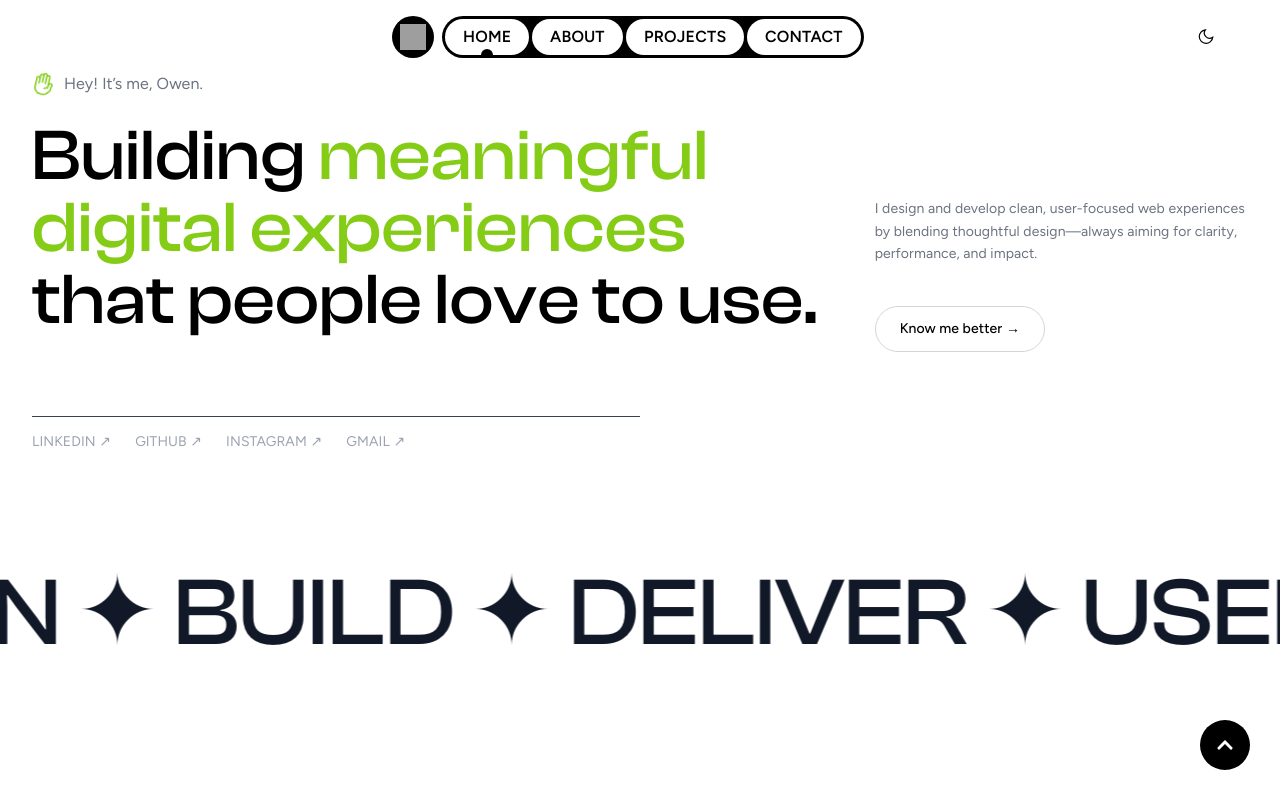
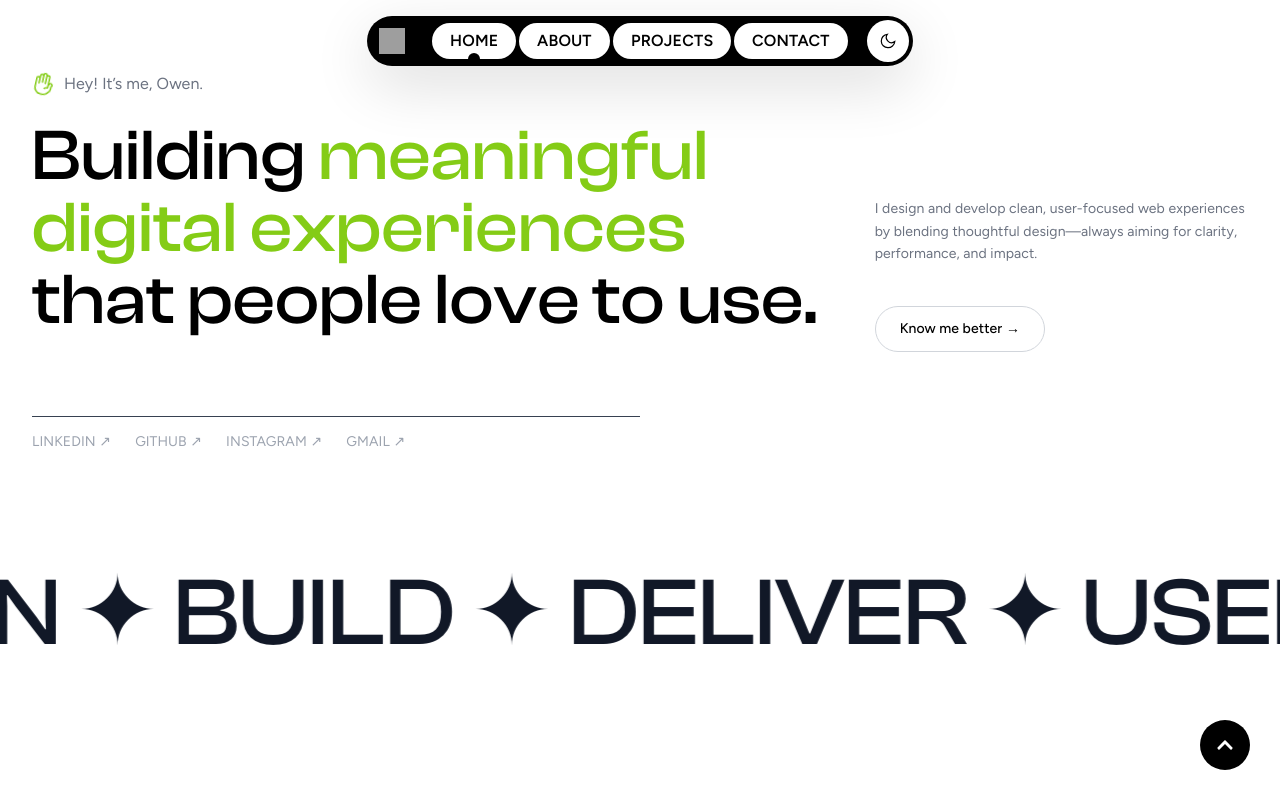
Before and after one commit to hoyitsowen/portfolio, a React (Create React App) app: page / in a window 1280 px wide. Shown: the top 800 px of the page. Built offline with nearby package versions, Linux system fonts and the light colour scheme; grey boxes are pictures that could not be loaded; a web font is replaced by a local one.

Commit message:
Enhance page transitions and scroll reveal effects; update navigation styles and theme toggle functionality

```diff
--- a/src/App.js
+++ b/src/App.js
@@ -1,5 +1,6 @@
-import React from 'react';
+import React, { useEffect } from 'react';
 import { BrowserRouter as Router, Routes, Route, useLocation } from 'react-router-dom';
+import { AnimatePresence, motion } from 'framer-motion';
 import Hero from './pages/Hero';
 import About from './pages/About';
 import AboutPage from './pages/AboutPage';
@@ -25,6 +26,32 @@ function App() {
 function AppContent() {
   const location = useLocation();
 
+  useEffect(() => {
+    if (typeof window === 'undefined') return;
+
+    const observer = new IntersectionObserver(
+      (entries) => {
+        entries.forEach((entry) => {
+          if (entry.isIntersecting) {
+            entry.target.classList.add('is-visible');
+          } else {
+            // keep visible once revealed - comment next line if you want toggle behavior
+            // entry.target.classList.remove('is-visible');
+          }
+        });
+      },
+      { root: null, rootMargin: '0px 0px -8% 0px', threshold: 0.08 }
+    );
+
+    const els = Array.from(document.querySelectorAll('section, [data-reveal], .reveal, .fade-in'));
+    els.forEach((el) => {
+      if (!el.classList.contains('reveal')) el.classList.add('reveal');
+      observer.observe(el);
+    });
+
+    return () => observer.disconnect();
+  }, []);
+
   return (
     <>
     <div className="selection:bg-lime-400 selection:text-black">
@@ -45,21 +72,67 @@ function AppContent() {
         hoveredPillTextColor="#ffffff"
         pillTextColor="#000000"
       />
-      <Routes>
-        <Route path="/" element={
-          <>
+      <AnimatePresence mode="wait">
+        <Routes location={location} key={location.pathname}>
+          <Route
+            path="/"
+            element={
+              <motion.div
+                className="page-motion"
+                initial={{ opacity: 0, y: 10 }}
+                animate={{ opacity: 1, y: 0, transition: { duration: 0.45 } }}
+                exit={{ opacity: 0, y: -10, transition: { duration: 0.35 } }}
+              >
                 <Hero />
                 <About />
                 <Projects />
                 <Skills />
                 <Testimonials />
                 <Footer />
-          </>
-        } />
-        <Route path="/about" element={<AboutPage />} />
-        <Route path="/projects" element={<ProjectsPage />} />
-        <Route path="/contact" element={<ContactPage />} />
+              </motion.div>
+            }
+          />
+          <Route
+            path="/about"
+            element={
+              <motion.div
+                className="page-motion"
+                initial={{ opacity: 0, y: 8 }}
+                animate={{ opacity: 1, y: 0, transition: { duration: 0.45 } }}
+                exit={{ opacity: 0, y: -8, transition: { duration: 0.35 } }}
+              >
+                <AboutPage />
+              </motion.div>
+            }
+          />
+          <Route
+            path="/projects"
+            element={
+              <motion.div
+                className="page-motion"
+                initial={{ opacity: 0, y: 8 }}
+                animate={{ opacity: 1, y: 0, transition: { duration: 0.45 } }}
+                exit={{ opacity: 0, y: -8, transition: { duration: 0.35 } }}
+              >
+                <ProjectsPage />
+              </motion.div>
+            }
+          />
+          <Route
+            path="/contact"
+            element={
+              <motion.div
+                className="page-motion"
+                initial={{ opacity: 0, y: 8 }}
+                animate={{ opacity: 1, y: 0, transition: { duration: 0.45 } }}
+                exit={{ opacity: 0, y: -8, transition: { duration: 0.35 } }}
+              >
+                <ContactPage />
+              </motion.div>
+            }
+          />
         </Routes>
+      </AnimatePresence>
       <ScrollToTop />
       </div>
     </>
--- a/src/components/PillNav.js
+++ b/src/components/PillNav.js
@@ -216,21 +216,14 @@ const PillNav = ({
   const isRouterLink = href => href && !isExternalLink(href);
 
   const cssVars = {
-    ['--base']: baseColor,
-    ['--pill-bg']: pillColor,
-    ['--hover-text']: hoveredPillTextColor,
-    ['--pill-text']: resolvedPillTextColor,
-    ['--nav-h']: '42px',
-    ['--logo']: '36px',
-    ['--pill-pad-x']: '18px',
-    ['--pill-gap']: '3px'
-  };
-
-  const styleVars = {
     '--base-color': baseColor,
     '--pill-color': pillColor,
-    '--pill-text-color': pillTextColor,
-    '--pill-text-hover-color': hoveredPillTextColor
+    '--pill-text-color': resolvedPillTextColor,
+    '--pill-text-hover-color': hoveredPillTextColor,
+    '--nav-h': '42px',
+    '--logo': '36px',
+    '--pill-pad-x': '18px',
+    '--pill-gap': '3px'
   };
 
   // Theme handling
@@ -259,12 +252,13 @@ const PillNav = ({
   }, [theme]);
 
   return (
-    <div className="absolute top-4 z-[1000] left-0 right-0 flex justify-center">
+    <div className="fixed top-4 z-[1000] left-0 right-0 flex justify-center">
       <nav
-        className={`pill-nav-root w-full max-w-7xl mx-auto flex items-center justify-between box-border px-4 md:px-0 ${className}`}
+        className={`pill-nav-root w-full max-w-7xl mx-auto flex items-center justify-center box-border px-4 md:px-0 ${className}`}
         aria-label="Primary"
         style={cssVars}
       >
+        <div className="pill-nav-inner">
           {isRouterLink(items?.[0]?.href) ? (
             <Link
               to={items[0].href}
@@ -304,10 +298,9 @@ const PillNav = ({
 
           <div
             ref={navItemsRef}
-          className="relative items-center rounded-full hidden md:flex ml-2"
+            className="relative items-center hidden md:flex ml-2"
             style={{
-            height: 'var(--nav-h)',
-            background: 'var(--base, #000)'
+              height: 'var(--nav-h)'
             }}
           >
             <ul
@@ -319,8 +312,8 @@ const PillNav = ({
               const isActive = activeHref === item.href;
 
               const pillStyle = {
-                background: 'var(--pill-bg, #fff)',
-                color: 'var(--pill-text, var(--base, #000))',
+                background: 'var(--pill-color, #fff)',
+                color: 'var(--pill-text-color, var(--base-color, #000))',
                 paddingLeft: 'var(--pill-pad-x)',
                 paddingRight: 'var(--pill-pad-x)'
               };
@@ -330,7 +323,7 @@ const PillNav = ({
                   <span
                     className="hover-circle absolute left-1/2 bottom-0 rounded-full z-[1] block pointer-events-none"
                     style={{
-                      background: 'var(--base, #000)',
+                      background: 'var(--base-color, #000)',
                       willChange: 'transform'
                     }}
                     aria-hidden="true"
@@ -359,7 +352,7 @@ const PillNav = ({
                   {isActive && (
                     <span
                       className="absolute left-1/2 -bottom-[6px] -translate-x-1/2 w-3 h-3 rounded-full z-[4]"
-                      style={{ background: 'var(--base, #000)' }}
+                      style={{ background: 'var(--base-color, #000)' }}
                       aria-hidden="true"
                     />
                   )}
@@ -403,15 +396,34 @@ const PillNav = ({
           </div>
 
           <button
+            className="theme-toggle ml-2"
+            onClick={() => setTheme((t) => (t === 'light' ? 'dark' : 'light'))}
+            aria-label={theme === 'light' ? 'Switch to dark mode' : 'Switch to light mode'}
+            title={theme === 'light' ? 'Switch to dark mode' : 'Switch to light mode'}
+            aria-pressed={theme === 'dark'}
+          >
+            {theme === 'light' ? (
+              <svg className="theme-icon" viewBox="0 0 24 24" fill="none" stroke="currentColor" strokeWidth="1.6" aria-hidden="true" focusable="false">
+                <path d="M21 12.79A9 9 0 1111.21 3 7 7 0 0021 12.79z" />
+              </svg>
+            ) : (
+              <svg className="theme-icon sun-icon" viewBox="0 0 24 24" fill="none" stroke="currentColor" strokeWidth="1.6" aria-hidden="true" focusable="false">
+                <circle cx="12" cy="12" r="4" />
+                <path d="M12 2v2M12 20v2M4.93 4.93l1.41 1.41M17.66 17.66l1.41 1.41M2 12h2M20 12h2M4.93 19.07l1.41-1.41M17.66 6.34l1.41-1.41" />
+              </svg>
+            )}
+          </button>
+
+          <button
             ref={hamburgerRef}
             onClick={toggleMobileMenu}
             aria-label="Toggle menu"
             aria-expanded={isMobileMenuOpen}
-          className="md:hidden rounded-full border-0 flex flex-col font-sans items-center justify-center gap-1 cursor-pointer p-0 relative"
+            className="md:hidden rounded-full border-0 flex flex-col font-sans items-center justify-center gap-1 cursor-pointer p-0 relative ml-2"
             style={{
               width: 'var(--nav-h)',
               height: 'var(--nav-h)',
-            background: 'var(--base, #000)'
+              background: 'var(--base-color, #000)'
             }}
           >
             <span
@@ -423,50 +435,33 @@ const PillNav = ({
               style={{ background: 'var(--pill-bg, #fff)' }}
             />
           </button>
-        {/* Theme toggle button (positioned via CSS to the right) */}
-        <button
-          className="theme-toggle"
-          onClick={() => setTheme((t) => (t === 'light' ? 'dark' : 'light'))}
-          aria-label={theme === 'light' ? 'Switch to dark mode' : 'Switch to light mode'}
-          title={theme === 'light' ? 'Switch to dark mode' : 'Switch to light mode'}
-          aria-pressed={theme === 'dark'}
-        >
-          {theme === 'light' ? (
-            // Moon icon
-            <svg className="theme-icon" viewBox="0 0 24 24" fill="none" stroke="currentColor" strokeWidth="1.6" aria-hidden="true" focusable="false">
-              <path d="M21 12.79A9 9 0 1111.21 3 7 7 0 0021 12.79z" />
-            </svg>
-          ) : (
-            // Sun icon
-            <svg className="theme-icon sun-icon" viewBox="0 0 24 24" fill="none" stroke="currentColor" strokeWidth="1.6" aria-hidden="true" focusable="false">
-              <circle cx="12" cy="12" r="4" />
-              <path d="M12 2v2M12 20v2M4.93 4.93l1.41 1.41M17.66 17.66l1.41 1.41M2 12h2M20 12h2M4.93 19.07l1.41-1.41M17.66 6.34l1.41-1.41" />
-            </svg>
-          )}
-        </button>
+        </div>
       </nav>
 
       <div
         ref={mobileMenuRef}
-        className="md:hidden absolute top-[3em] left-4 right-4 rounded-[27px] shadow-[0_8px_32px_rgba(0,0,0,0.12)] z-[998] origin-top"
+        className="pill-mobile-menu md:hidden absolute top-[3em] left-4 right-4 rounded-[27px] shadow-[0_8px_32px_rgba(0,0,0,0.12)] z-[998] origin-top"
+        aria-hidden={!isMobileMenuOpen}
         style={{
           ...cssVars,
-          background: 'var(--base, #f0f0f0)'
+          background: 'var(--base-color, #f0f0f0)'
         }}
       >
         <ul className="list-none m-0 p-[3px] flex flex-col gap-[3px]">
           {items.map(item => {
             const defaultStyle = {
-              background: 'var(--pill-bg, #fff)',
-              color: 'var(--pill-text, #fff)'
+              background: 'var(--pill-color, #fff)',
+              color: 'var(--pill-text-color, #000)'
             };
+
             const hoverIn = e => {
-              e.currentTarget.style.background = 'var(--base)';
-              e.currentTarget.style.color = 'var(--hover-text, #fff)';
+              e.currentTarget.style.background = 'var(--base-color, #000)';
+              e.currentTarget.style.color = 'var(--pill-text-hover-color, #fff)';
             };
+
             const hoverOut = e => {
-              e.currentTarget.style.background = 'var(--pill-bg, #fff)';
-              e.currentTarget.style.color = 'var(--pill-text, #fff)';
+              e.currentTarget.style.background = 'var(--pill-color, #fff)';
+              e.currentTarget.style.color = 'var(--pill-text-color, #000)';
             };
 
             const linkClasses =
--- a/src/index.css
+++ b/src/index.css
@@ -59,3 +59,28 @@ code {
   font-family: source-code-pro, Menlo, Monaco, Consolas, 'Courier New',
     monospace;
 }
+
+/* Page transition helper */
+.page-motion {
+  position: relative;
+}
+
+/* Scroll reveal defaults */
+.reveal {
+  opacity: 0;
+  transform: translateY(16px) scale(0.995);
+  transition: opacity 0.6s cubic-bezier(.2,.8,.2,1), transform 0.6s cubic-bezier(.2,.8,.2,1);
+  will-change: transform, opacity;
+}
+.reveal.is-visible {
+  opacity: 1;
+  transform: translateY(0) scale(1);
+}
+
+/* Respect reduced motion preference */
+@media (prefers-reduced-motion: reduce) {
+  .reveal,
+  .page-motion {
+    transition: none !important;
+  }
+}
--- a/src/pages/ScrollToTop.js
+++ b/src/pages/ScrollToTop.js
@@ -1,8 +1,24 @@
-import React from 'react';
+import React, { useEffect } from 'react';
 import '../styles/ScrollToTop.css';
-import { FaChevronUp } from "react-icons/fa";
+import { FaChevronUp } from 'react-icons/fa';
+import { useLocation } from 'react-router-dom';
 
 const ScrollToTop = () => {
+  const location = useLocation();
+
+  useEffect(() => {
+    // Immediately jump to top on route change to avoid preserving scroll position
+    try {
+      window.scrollTo({ top: 0, left: 0, behavior: 'auto' });
+      // also set documentElement/body for some browsers
+      document.documentElement.scrollTop = 0;
+      document.body.scrollTop = 0;
+    } catch (e) {
+      // fallback
+      window.scrollTo(0, 0);
+    }
+  }, [location]);
+
   const scrollUp = () => {
     window.scrollTo({ top: 0, behavior: 'smooth' });
   };
--- a/src/styles/PillNav.css
+++ b/src/styles/PillNav.css
@@ -78,39 +78,49 @@
   max-width: 1200px;
   display: flex;
   align-items: center;
-  justify-content: center; /* ensures pill-items center by default */
-  padding-left: 2rem; /* room for the left logo */
-  padding-right: 3.5rem; /* room for the toggle on the right */
+  justify-content: center;
+  padding: 0 1rem;
 }
 
-/* Ensure pill-items remain centered inside the nav-root */
-.pill-nav-root .pill-items {
-  margin: 0 auto;
+.pill-nav-inner {
+  display: inline-flex;
+  align-items: center;
+  gap: 0.5rem;
+  padding: 0.25rem;
+  border-radius: 999px;
+  background: var(--base-color);
+  box-shadow: 0 18px 60px rgba(0, 0, 0, 0.14);
+  backdrop-filter: blur(16px);
 }
 
-/* Theme toggle button (fixed inside nav at right) */
+.pill-nav-root .pill-items {
+  margin: 0;
+}
+
 .theme-toggle {
-  position: absolute;
-  right: 1rem;
-  top: 50%;
-  transform: translateY(-50%);
-  background: transparent;
+  position: relative;
   border: none;
-  color: var(--base-color);
-  font-size: 1.05rem;
-  padding: 0.25rem 0.5rem;
+  background: var(--pill-color);
+  color: var(--pill-text-color);
+  display: inline-flex;
+  align-items: center;
+  justify-content: center;
+  width: var(--nav-h);
+  min-width: var(--nav-h);
+  height: var(--nav-h);
+  border-radius: 999px;
   cursor: pointer;
-  border-radius: 8px;
-  z-index: 50;
-  transition: background 150ms ease, color 150ms ease;
+  transition: background 150ms ease, color 150ms ease, transform 150ms ease;
+  padding: 0;
 }
 
 .theme-toggle:hover {
-  background: rgba(0,0,0,0.06);
+  transform: translateY(-1px);
+  background: rgba(255, 255, 255, 0.12);
 }
 
 [data-theme='dark'] .theme-toggle:hover {
-  background: rgba(255,255,255,0.06);
+  background: rgba(255, 255, 255, 0.12);
 }
 
 .theme-toggle .theme-icon {
@@ -127,8 +137,21 @@
 
 /* Slightly increase hit area while keeping icon small */
 .theme-toggle {
-  padding: 0.4rem 0.55rem;
   line-height: 0;
+}
+
+.mobile-menu-toggle {
+  display: inline-flex;
+  align-items: center;
+  justify-content: center;
+  width: var(--nav-h);
+  min-width: var(--nav-h);
+  height: var(--nav-h);
+  border-radius: 999px;
+}
+
+.mobile-menu-toggle .hamburger-line {
+  background: var(--pill-text-color);
 }
 
 /* Small responsive tweak: reduce right padding on very small screens */
@@ -137,3 +160,51 @@
     padding-right: 2rem;
   }
 }
+
+.pill-nav-root {
+  min-height: var(--nav-h);
+  padding-left: 1rem;
+  padding-right: 1rem;
+}
+
+.pill-items {
+  overflow-x: auto;
+  -webkit-overflow-scrolling: touch;
+  scrollbar-width: none;
+}
+
+.pill-items::-webkit-scrollbar {
+  display: none;
+}
+
+.pill-mobile-menu {
+  transition: opacity 0.2s ease, transform 0.2s ease;
+}
+
+@media (max-width: 768px) {
+  .pill-nav-root {
+    padding-left: 0.75rem;
+    padding-right: 0.75rem;
+  }
+
+  .theme-toggle {
+    right: 0.75rem;
+  }
+}
+
+@media (max-width: 640px) {
+  .pill-nav-root {
+    padding-left: 0.5rem;
+    padding-right: 0.5rem;
+  }
+
+  .pill-mobile-menu {
+    left: 0.75rem;
+    right: 0.75rem;
+    top: 3.5rem;
+  }
+
+  .theme-toggle {
+    right: 0.5rem;
+  }
+}
```
Also changed, not shown: src/pages/Footer.js (+4 -4 lines). Lines whose indentation alone changed are shown as unchanged.
